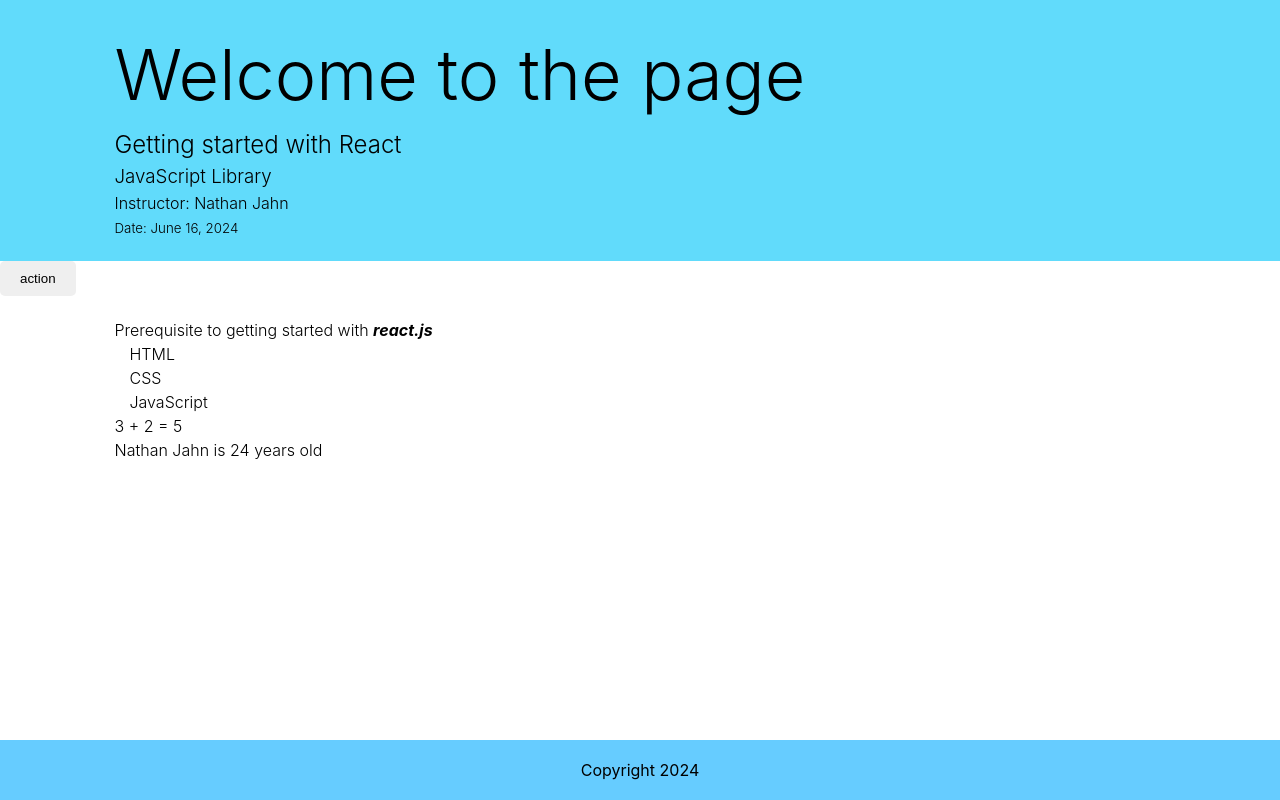
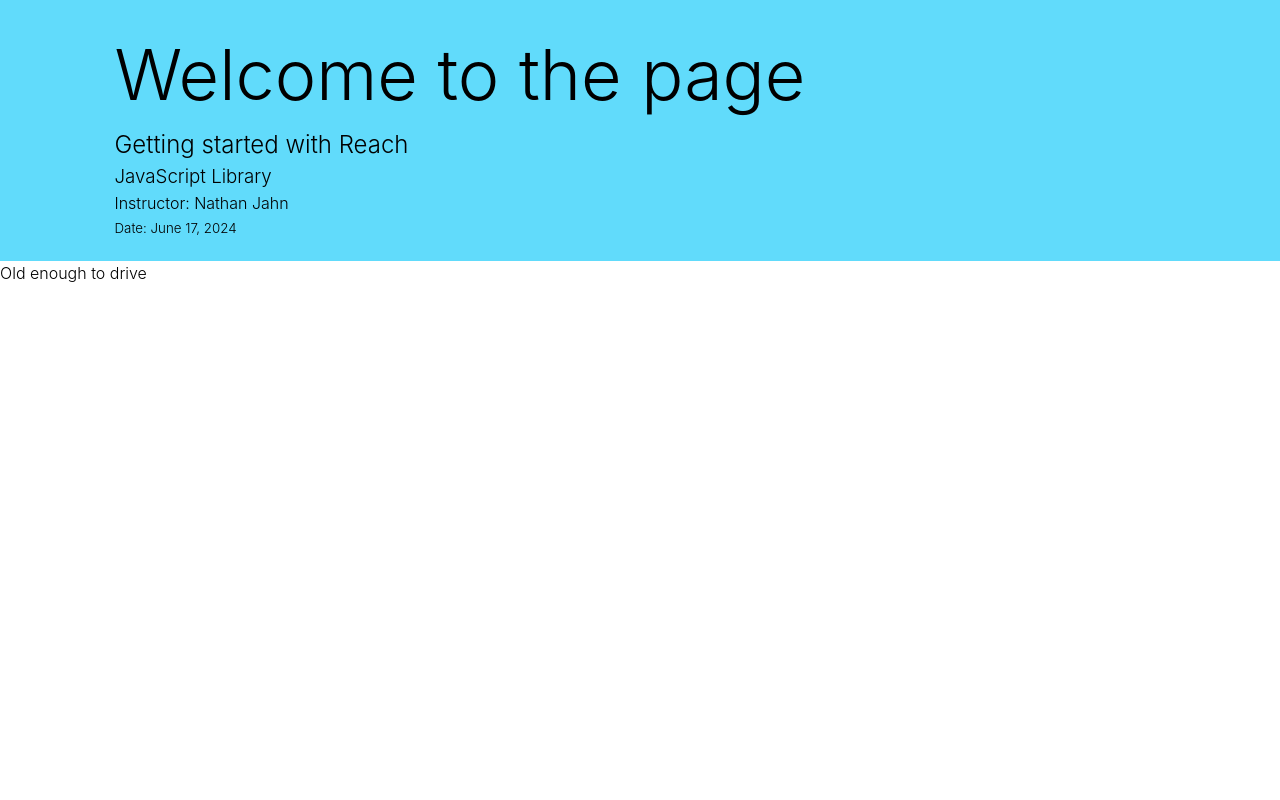
Before and after one commit to njahn88/ReactLearnings, a React (Create React App) app in the folder react-learn/: page / in a window 1280 px wide. Built offline with nearby package versions, Linux system fonts and the light colour scheme.

Commit message:
Introduction to using props for variables

```diff
--- a/react-learn/src/index.js
+++ b/react-learn/src/index.js
@@ -15,20 +15,54 @@ const author = {
 }
 const date = 'June 16, 2024'
 
-// React componet, allows for easy resuse of created html
-const Header = () => (
+// Using props, allows for injecting variables into the created componets
+const Header = (props) => (
   <header>
     <div className='header-wrapper'>
-      <h1>{welcome}</h1>
-      <h2>{title}</h2>
-      <h3>{subtitle}</h3>
+      <h1>{props.welcome}</h1>
+      <h2>{props.title}</h2>
+      <h3>{props.subtitle}</h3>
       <p>
-        Instructor: {author.firstName} {author.lastName}
+        Instructor: {props.firstName} {props.lastName}
       </p>
-      <small>Date: {date}</small>
+      <small>Date: {props.date}</small>
     </div>
   </header>
 )
+
+const Status = (props) => {
+  let status = props.status ? 'Old enough to drive' : 'Not old enough to drive'
+  return <p>{status}</p>
+}
+
+//Can use all different kinds of variables for dynamic pages
+const AppMain = () => {
+  const welcome = 'Welcome to the page'
+  const title = 'Getting started with Reach'
+  const subtitle = 'JavaScript Library'
+  const firstName = 'Nathan'
+  const lastName = 'Jahn'
+  const date = 'June 17, 2024'
+
+  let currentYear = 2024
+  let birthYear = 2000
+  const age = currentYear - birthYear
+  let status = age >= 18
+
+  return (
+      <div className='app'>
+        <Header
+          welcome={welcome}
+          title={title}
+          subtitle={subtitle}
+          firstName={firstName}
+          lastName={lastName}
+          date={date}
+        />
+        <Status status={status}/>
+      </div>
+  )
+}
 
 const numOne = 3
 const numTwo = 2
@@ -84,16 +118,6 @@ const buttonStyles = {
 }
 const Button = () => <button style={buttonStyles}>action</button>
 
-const AppMain = () => (
-  <div>
-    {<Header />}
-    {<Button/>}
-    {<Main />}
-    {<Footer />}
-
-  </div>
-)
-
 const root = ReactDOM.createRoot(document.getElementById('root'));
 root.render(
   <AppMain />
```
